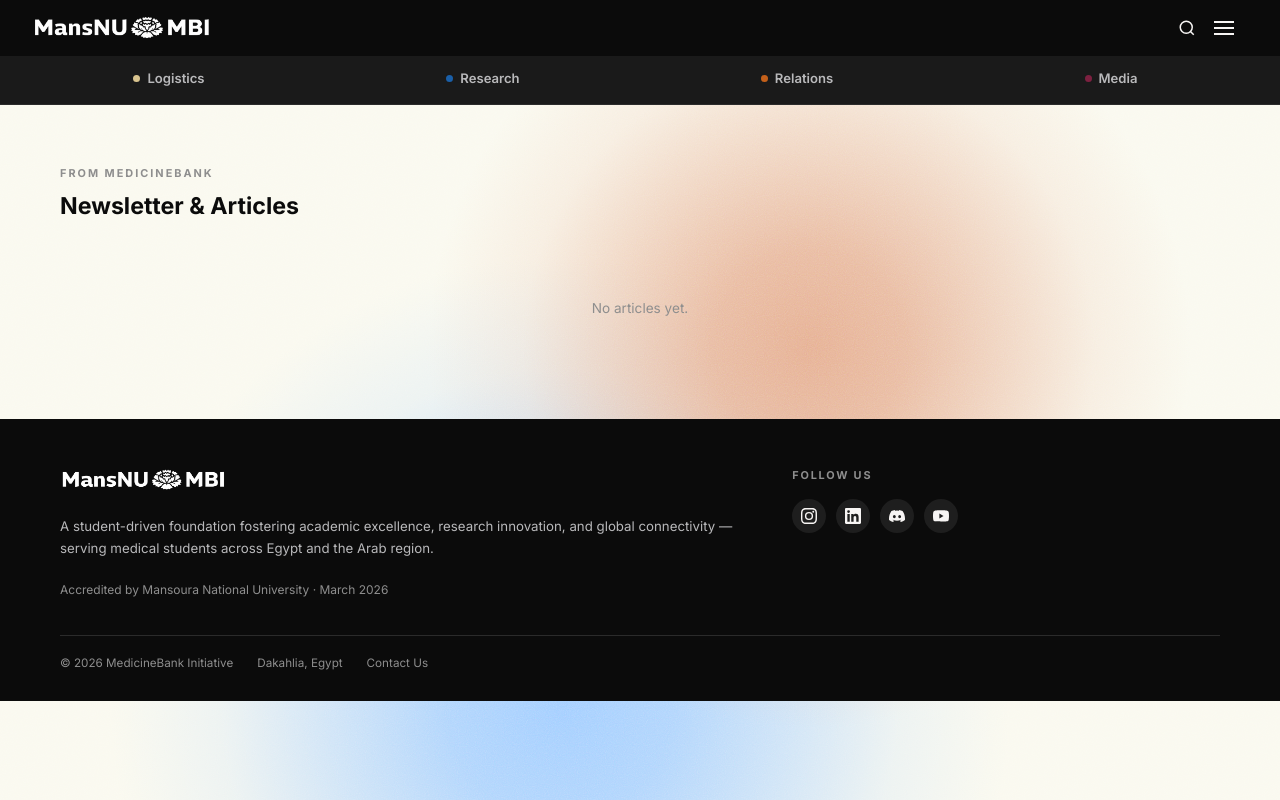
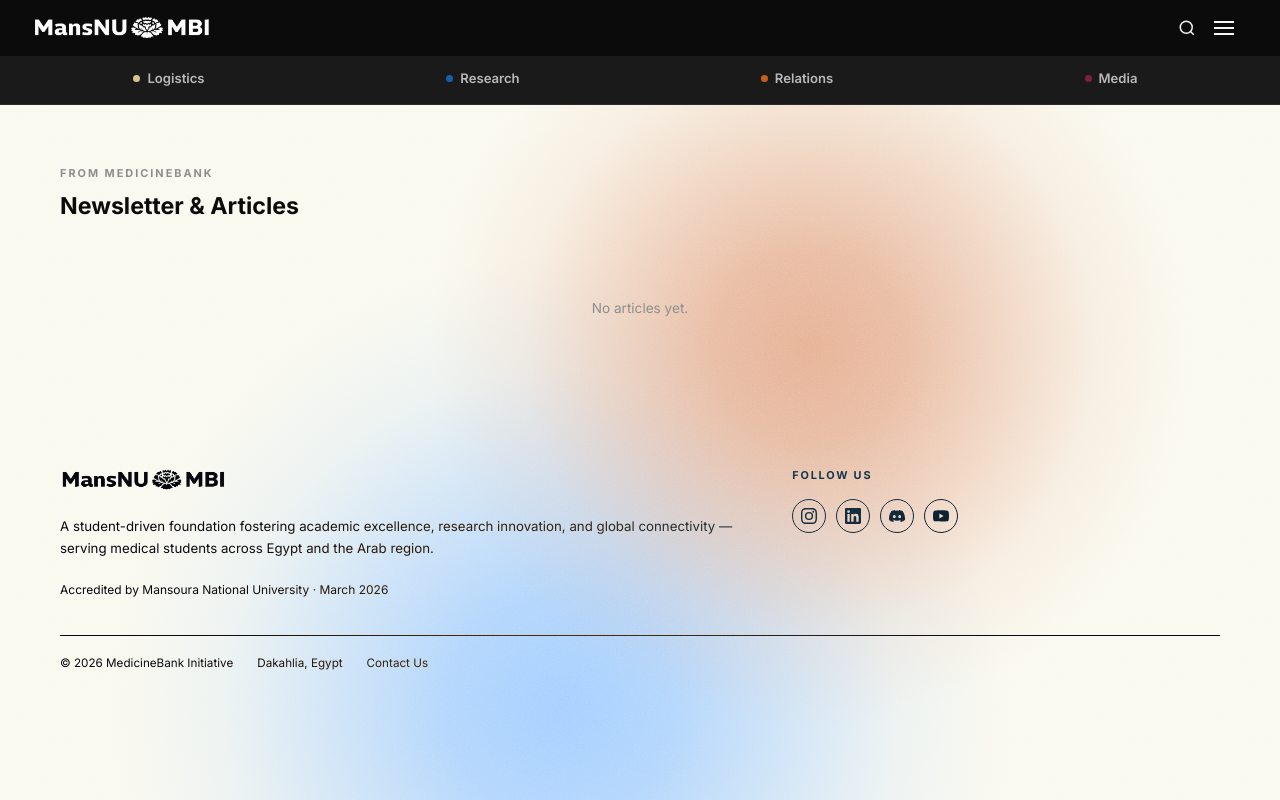
Before and after one commit to l81e/MansNU-MBI-, a plain HTML site: page index.html in a window 1280 px wide. Drawn offline with nearby package versions, Linux system fonts and the light colour scheme; no server answers.

Commit message:
Update index.html

```diff
--- a/index.html
+++ b/index.html
@@ -464,10 +464,14 @@
     }
     .newsletter-state.is-error { color: var(--orange-dark); }
 
-    /* ── FOOTER ── */
+    /* ── FOOTER ── transparent, text auto-inverts against the gradient.
+       mix-blend-mode: difference with white text flips every pixel to the
+       opposite of whatever is behind it. Don't add transform / opacity /
+       filter to the footer element itself — they break the blend. ── */
     footer {
-      background: var(--black);
-      color: var(--white);
+      background: transparent;
+      color: #fff;
+      mix-blend-mode: difference;
       padding: 48px 40px calc(28px + var(--safe-bottom));
     }
     .footer-inner {
@@ -478,29 +482,30 @@
 
     .footer-logo { margin-bottom: 14px; }
     .footer-logo img { height: 26px; filter: brightness(0) invert(1); }
-    .footer-desc { font-size: 0.83rem; color: var(--carbon-30); line-height: 1.7; margin-bottom: 20px; }
-    .footer-accred { font-size: 0.75rem; color: var(--carbon-40); }
+    .footer-desc { font-size: 0.83rem; color: #fff; line-height: 1.7; margin-bottom: 20px; }
+    .footer-accred { font-size: 0.75rem; color: #fff; }
 
-    .footer-col-title { font-size: 0.68rem; font-weight: 700; letter-spacing: 1.8px; text-transform: uppercase; color: var(--carbon-40); margin-bottom: 14px; }
+    .footer-col-title { font-size: 0.68rem; font-weight: 700; letter-spacing: 1.8px; text-transform: uppercase; color: #fff; margin-bottom: 14px; }
 
     .social-icons { display: flex; gap: 10px; margin-top: 4px; }
     .social-icon {
       width: 34px; height: 34px; border-radius: 50%;
-      background: rgba(255,255,255,0.08);
+      background: transparent;
+      border: 1px solid #fff;
       display: flex; align-items: center; justify-content: center;
-      transition: background .2s; flex-shrink: 0;
+      transition: opacity .2s; flex-shrink: 0;
     }
-    .social-icon:hover { background: rgba(255,255,255,0.16); }
-    .social-icon svg { width: 16px; height: 16px; fill: var(--white); }
+    .social-icon:hover { opacity: .6; }
+    .social-icon svg { width: 16px; height: 16px; fill: #fff; }
 
-    .footer-divider { max-width: 1160px; margin: 0 auto 18px; border: none; border-top: 1px solid var(--carbon-80); }
+    .footer-divider { max-width: 1160px; margin: 0 auto 18px; border: none; border-top: 1px solid #fff; }
     .footer-bottom {
       max-width: 1160px; margin: 0 auto;
       display: flex; flex-wrap: wrap; gap: 10px 24px;
-      font-size: 0.73rem; color: var(--carbon-40);
+      font-size: 0.73rem; color: #fff;
     }
-    .footer-bottom a { color: var(--carbon-40); }
-    .footer-bottom a:hover { color: var(--white); }
+    .footer-bottom a { color: #fff; }
+    .footer-bottom a:hover { opacity: .6; }
 
     @media (max-width: 600px) {
       section { padding: 48px 20px; }
```
